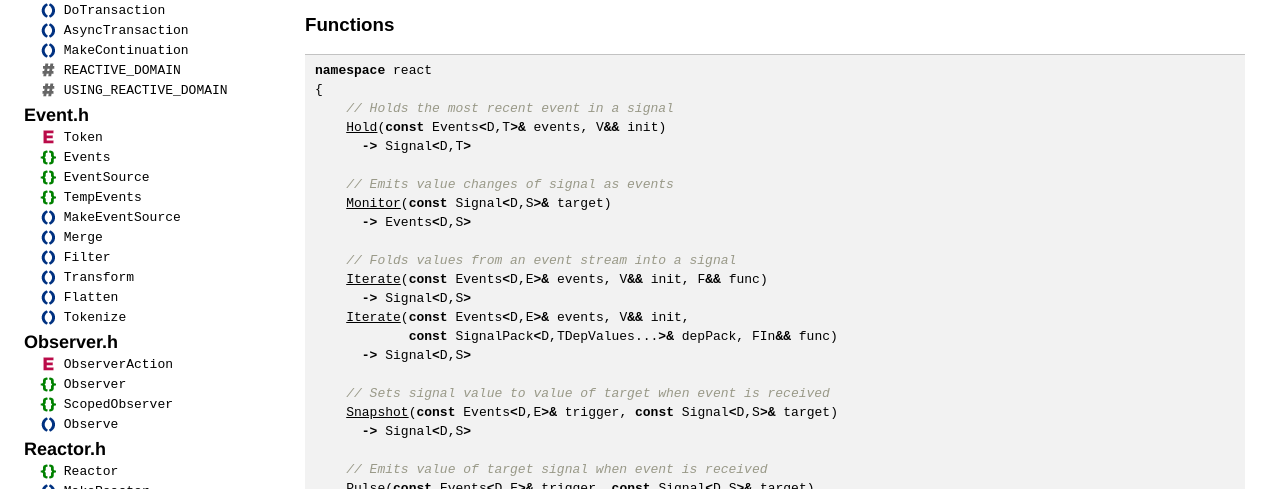
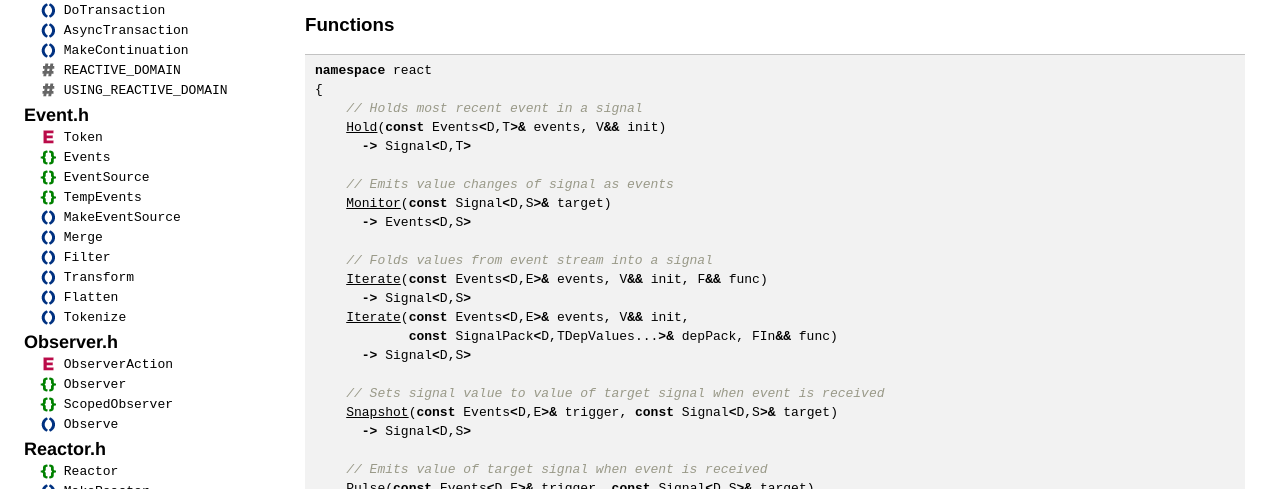
Before and after one commit to snakster/cpp.react, a Jekyll site: the page built from reference/Algorithm.h/index.md, in a window 1280 px wide. Shown: the part 319-808 px from the top of the page. Built offline with Jekyll 4.4.1, drawn with Linux system fonts in a browser that asks for light colours.

Commit message:
Updated Algorithm reference.

```diff
--- a/reference/Algorithm.h/index.md
+++ b/reference/Algorithm.h/index.md
@@ -18,7 +18,7 @@ Contains various reactive operations to combine and convert signals and events.
 
 <div class="highlight"><pre><code class="c++"><span class="k">namespace</span> <span class="n">react</span>
 <span class="p">{</span>
-    <span class="c1">// Holds the most recent event in a signal</span>
+    <span class="c1">// Holds most recent event in a signal</span>
     <a class="code_link" href="{{ site.baseurl }}/reference/Algorithm.h/Hold.html">Hold</a><span class="p">(</span><span class="k">const</span> <span class="n">Events</span><span class="o">&lt;</span><span class="n">D</span><span class="p">,</span><span class="n">T</span><span class="o">&gt;&amp;</span> <span class="n">events</span><span class="p">,</span> <span class="n">V</span><span class="o">&amp;&amp;</span> <span class="n">init</span><span class="p">)</span>
       <span class="o">-&gt;</span> <span class="n">Signal</span><span class="o">&lt;</span><span class="n">D</span><span class="p">,</span><span class="n">T</span><span class="o">&gt;</span>
 
@@ -26,14 +26,14 @@ Contains various reactive operations to combine and convert signals and events.
     <a class="code_link" href="{{ site.baseurl }}/reference/Algorithm.h/Monitor.html">Monitor</a><span class="p">(</span><span class="k">const</span> <span class="n">Signal</span><span class="o">&lt;</span><span class="n">D</span><span class="p">,</span><span class="n">S</span><span class="o">&gt;&amp;</span> <span class="n">target</span><span class="p">)</span>
       <span class="o">-&gt;</span> <span class="n">Events</span><span class="o">&lt;</span><span class="n">D</span><span class="p">,</span><span class="n">S</span><span class="o">&gt;</span>
 
-    <span class="c1">// Folds values from an event stream into a signal</span>
+    <span class="c1">// Folds values from event stream into a signal</span>
     <a class="code_link" href="{{ site.baseurl }}/reference/Algorithm.h/Iterate.html">Iterate</a><span class="p">(</span><span class="k">const</span> <span class="n">Events</span><span class="o">&lt;</span><span class="n">D</span><span class="p">,</span><span class="n">E</span><span class="o">&gt;&amp;</span> <span class="n">events</span><span class="p">,</span> <span class="n">V</span><span class="o">&amp;&amp;</span> <span class="n">init</span><span class="p">,</span> <span class="n">F</span><span class="o">&amp;&amp;</span> <span class="n">func</span><span class="p">)</span>
       <span class="o">-&gt;</span> <span class="n">Signal</span><span class="o">&lt;</span><span class="n">D</span><span class="p">,</span><span class="n">S</span><span class="o">&gt;</span>
     <a class="code_link" href="{{ site.baseurl }}/reference/Algorithm.h/Iterate.html">Iterate</a><span class="p">(</span><span class="k">const</span> <span class="n">Events</span><span class="o">&lt;</span><span class="n">D</span><span class="p">,</span><span class="n">E</span><span class="o">&gt;&amp;</span> <span class="n">events</span><span class="p">,</span> <span class="n">V</span><span class="o">&amp;&amp;</span> <span class="n">init</span><span class="p">,</span>
             <span class="k">const</span> <span class="n">SignalPack</span><span class="o">&lt;</span><span class="n">D</span><span class="p">,</span><span class="n">TDepValues</span><span class="p">...</span><span class="o">&gt;&amp;</span> <span class="n">depPack</span><span class="p">,</span> <span class="n">FIn</span><span class="o">&amp;&amp;</span> <span class="n">func</span><span class="p">)</span>
       <span class="o">-&gt;</span> <span class="n">Signal</span><span class="o">&lt;</span><span class="n">D</span><span class="p">,</span><span class="n">S</span><span class="o">&gt;</span>
 
-    <span class="c1">// Sets signal value to value of target when event is received</span>
+    <span class="c1">// Sets signal value to value of target signal when event is received</span>
     <a class="code_link" href="{{ site.baseurl }}/reference/Algorithm.h/Snapshot.html">Snapshot</a><span class="p">(</span><span class="k">const</span> <span class="n">Events</span><span class="o">&lt;</span><span class="n">D</span><span class="p">,</span><span class="n">E</span><span class="o">&gt;&amp;</span> <span class="n">trigger</span><span class="p">,</span> <span class="k">const</span> <span class="n">Signal</span><span class="o">&lt;</span><span class="n">D</span><span class="p">,</span><span class="n">S</span><span class="o">&gt;&amp;</span> <span class="n">target</span><span class="p">)</span>
       <span class="o">-&gt;</span> <span class="n">Signal</span><span class="o">&lt;</span><span class="n">D</span><span class="p">,</span><span class="n">S</span><span class="o">&gt;</span>
 
```
Also changed, not shown: reference/Algorithm.h/Changed.md (+1 -1 lines), reference/Algorithm.h/ChangedTo.md (+3 -0 lines), reference/Algorithm.h/Monitor.md (+1 -1 lines), reference/Algorithm.h/Pulse.md (+3 -0 lines), reference/Algorithm.h/Snapshot.md (+3 -0 lines).
